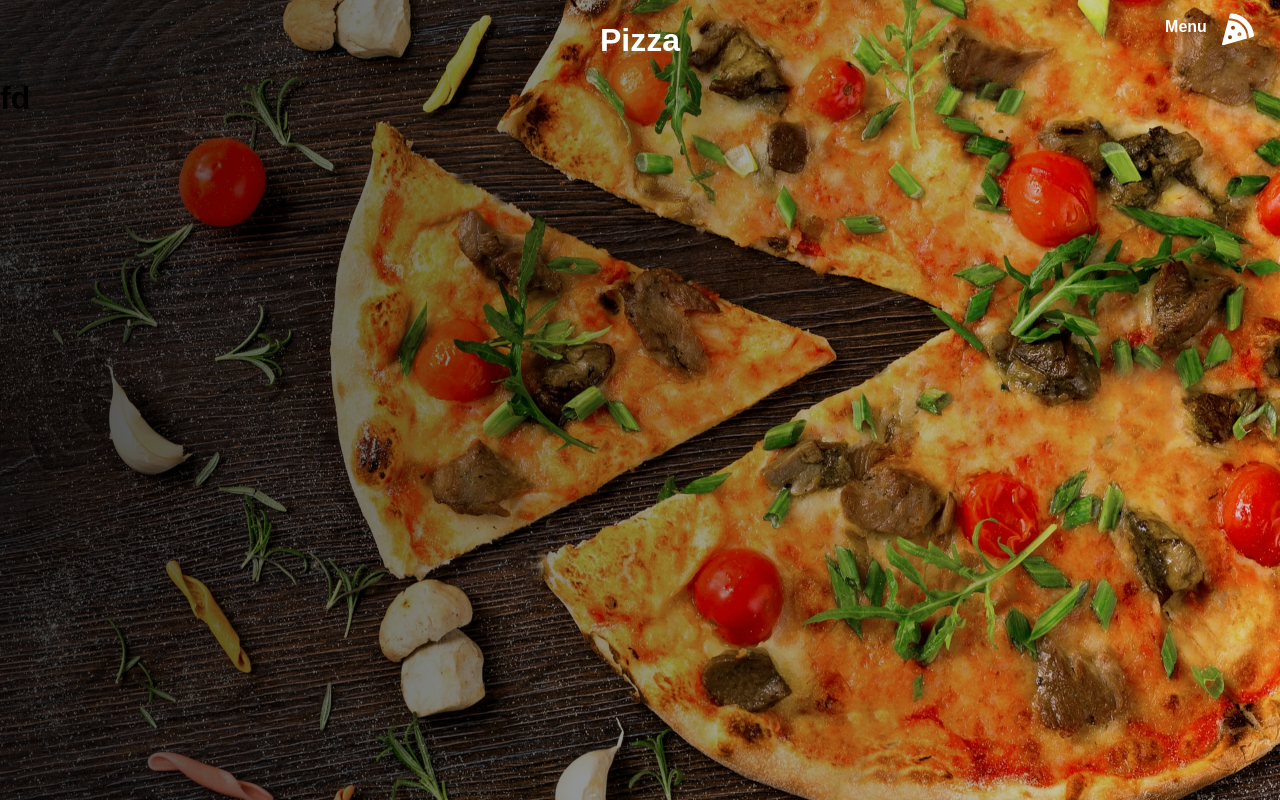
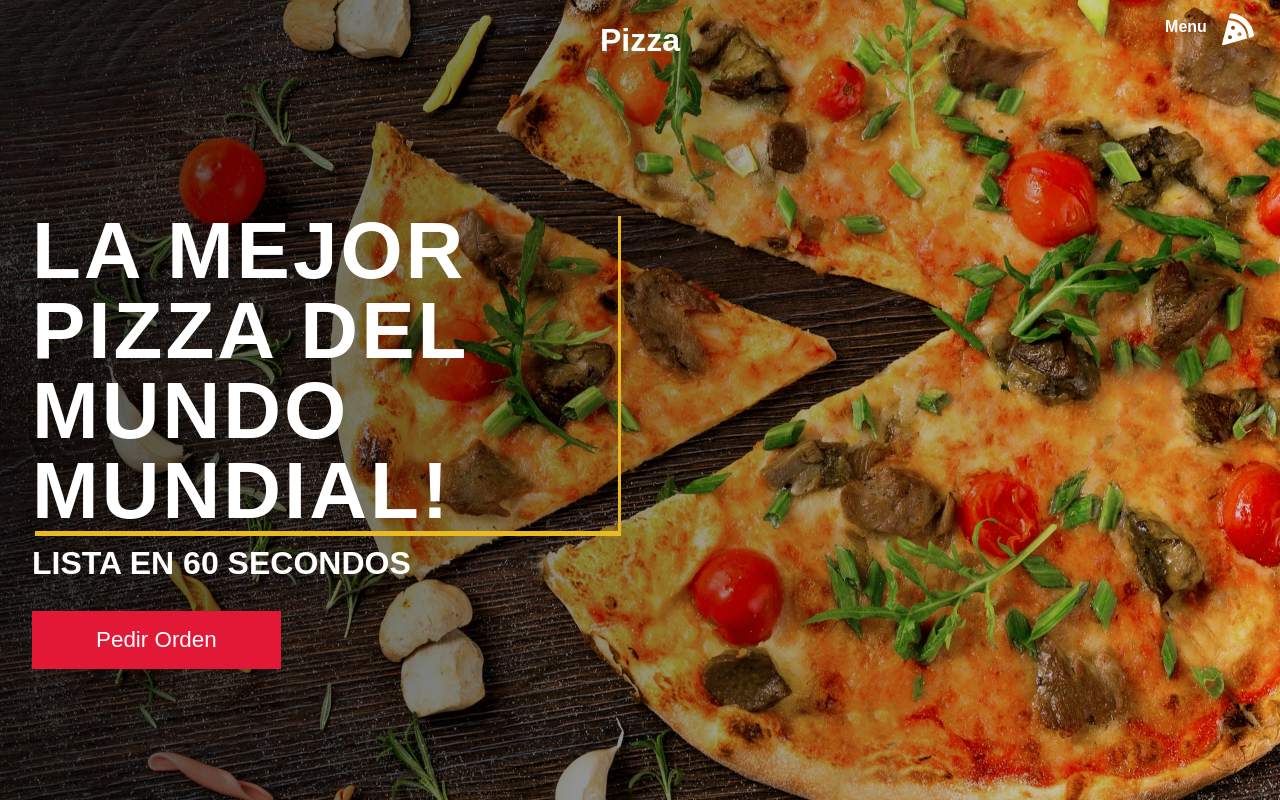
Before and after one commit to brammont/React-LandingPage_Pizza, a React (Create React App) app: page / in a window 1280 px wide. Built offline with nearby package versions, Linux system fonts and the light colour scheme.

Commit message:
finish Hero section

```diff
--- a/src/components/Hero/HeroElements.js
+++ b/src/components/Hero/HeroElements.js
@@ -13,3 +13,48 @@
   max-height: 100%;
   padding: 0rem calc((100vw - 1300px) / 2);
 `;
+
+export const HeroItems = styled.div`
+  display: flex;
+  flex-direction: column;
+  justify-content: center;
+  align-items: flex-start;
+  height: 100vh;
+  max-height: 100%;
+  padding: 0 2rem;
+  width: 650px;
+  color: #fff;
+  text-transform: uppercase;
+  line-height: 1;
+  font-weight: bold;
+  @media screen and (max-width: 650px) {
+    width: 100%;
+  }
+`;
+
+export const HeroH1 = styled.h1`
+  font-size: clamp(2.5rem, 10vw, 5rem);
+  margin-bottom: 1rem;
+  box-shadow: 3px 5px #e9ba23;
+  letter-spacing: 3px;
+`;
+
+export const HeroP = styled.p`
+  font-size: clamp(2rem, 2.5vw, 3rem);
+  margin-bottom: 2rem;
+`;
+
+export const HeroBtn = styled.button`
+  font-size: 1.4rem;
+  padding: 1rem 4rem;
+  border: none;
+  background: #e31837;
+  color: #fff;
+  transition: 0.2s ease-out;
+  &:hover {
+    background: #ffc500;
+    transition: 0.2s ease-out;
+    cursor: pointer;
+    color: #000;
+  }
+`;
--- a/src/components/Hero/index.js
+++ b/src/components/Hero/index.js
@@ -2,7 +2,10 @@
 import {
     HeroContainer,
     HeroContent,
-
+    HeroItems,
+    HeroH1,
+    HeroP,
+    HeroBtn
   } from './HeroElements';
 import Navbar from '../Navbar';
 
@@ -11,7 +14,11 @@
         <HeroContainer>
             <Navbar/>
             <HeroContent>
-                <h1>fd</h1>
+                <HeroItems>
+                <HeroH1>La mejor Pizza del mundo mundial!</HeroH1>
+                <HeroP>Lista en 60 secondos</HeroP>
+                <HeroBtn>Pedir Orden</HeroBtn>
+            </HeroItems>
             </HeroContent>
         </HeroContainer>
 
```
